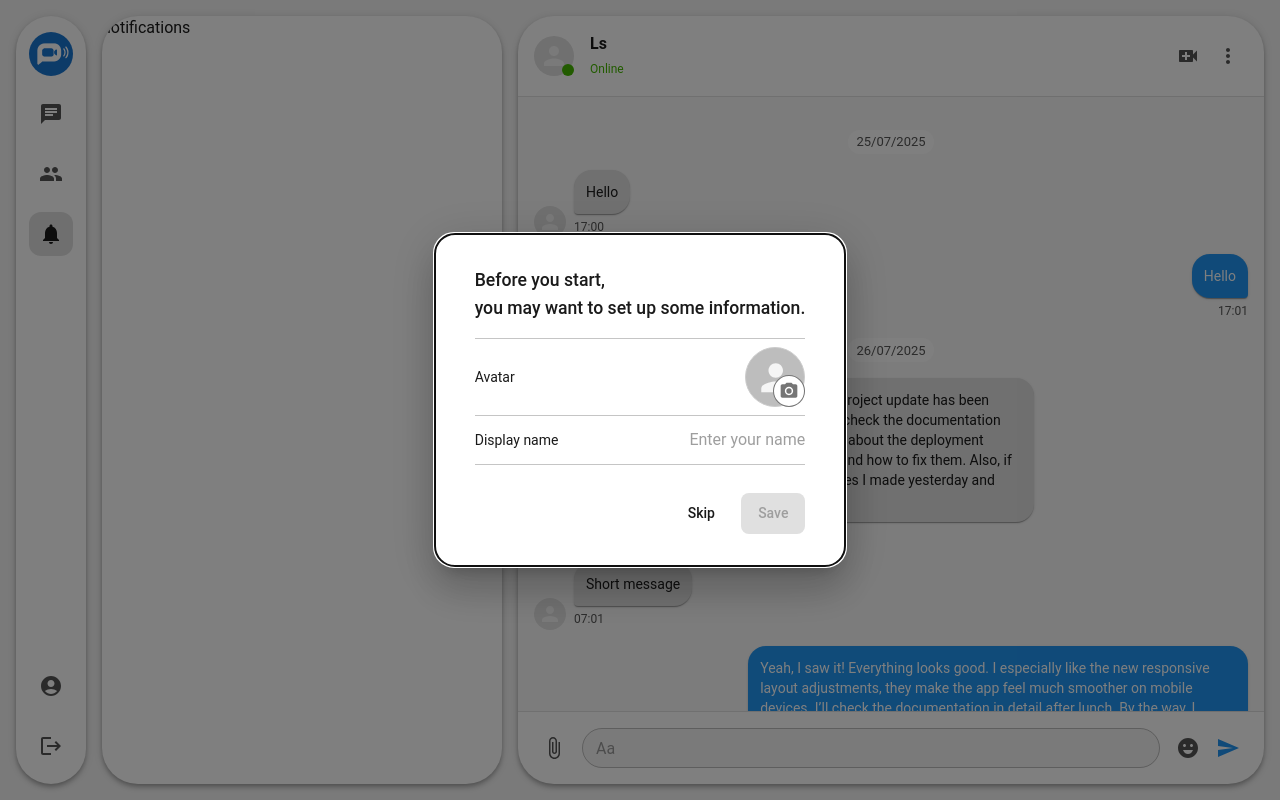
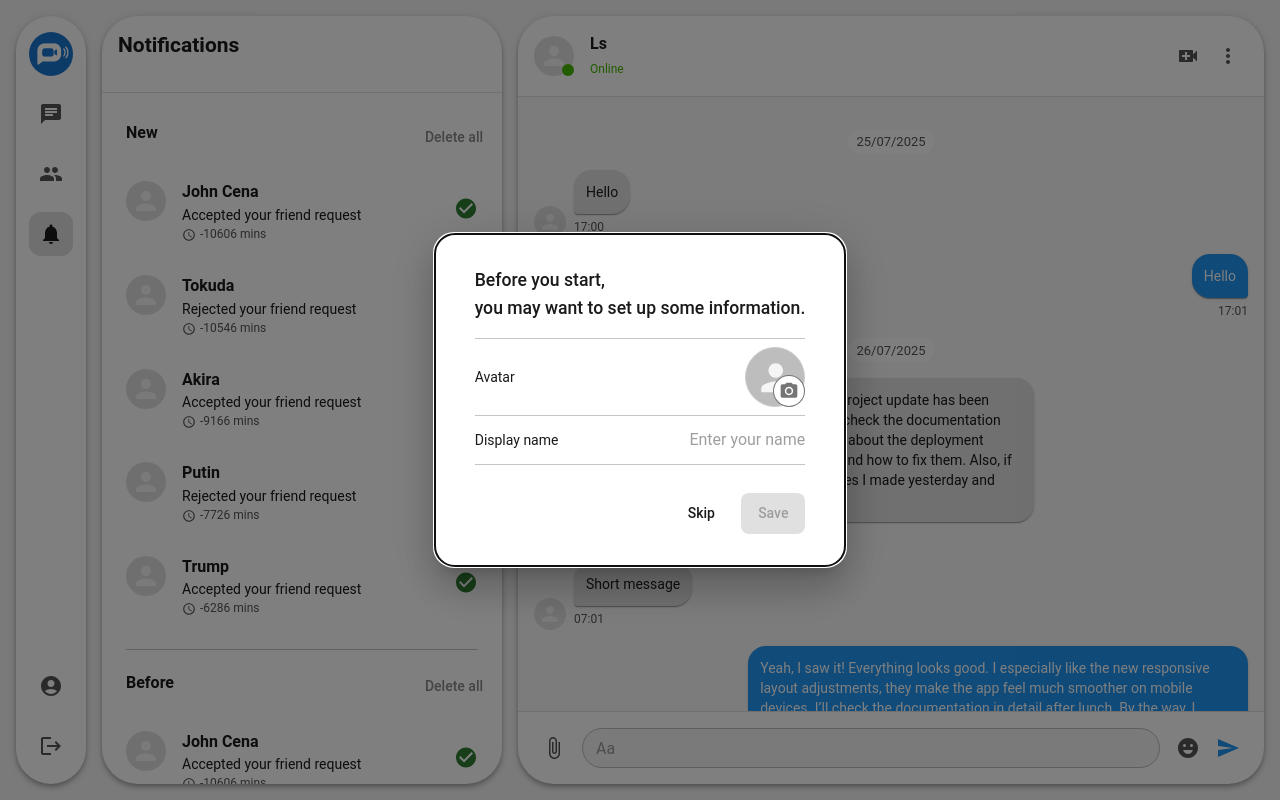
Before and after one commit to nguyenhbtrung/chat-app-frontend, a React (Vite) app: page /notifications in a window 1280 px wide. Built offline with nearby package versions, Linux system fonts and the light colour scheme; what chat-app-zod-schema would draw is missing.

Commit message:
add notifications page with mock data

```diff
--- /dev/null
+++ b/public/locales/en/notifications.json
@@ -0,0 +1,15 @@
+{
+    "title": "Notifications",
+    "subTitle": {
+        "new": "New",
+        "before": "Before"
+    },
+    "button": {
+        "deleteAll": "Delete all"
+    },
+    "content": {
+        "default": "You have a new notification",
+        "friendRequestAccepted": "Accepted your friend request",
+        "friendRequestRejected": "Rejected your friend request"
+    }
+}
--- /dev/null
+++ b/src/components/notification/NotificationList.jsx
@@ -0,0 +1,100 @@
+import {
+    Typography,
+    Avatar,
+    ListItemAvatar,
+    ListItemText,
+    ListItem,
+    IconButton,
+    Tooltip,
+    Box,
+    Button,
+} from '@mui/material';
+import {
+    AccessTime,
+    CancelRounded,
+    CheckCircle,
+    Close,
+    PersonAddAlt1,
+} from '@mui/icons-material';
+import { useTranslation } from 'react-i18next';
+import useFormatTime from '../../hooks/useFormatTime';
+
+const NotificationList = ({ notifications, title }) => {
+    const { t } = useTranslation('notifications');
+    const formatTime = useFormatTime();
+
+    return (
+        <>
+            <Box display="flex" justifyContent="space-between" alignItems="center" sx={{ my: 2, ml: 2 }}>
+                <Typography variant="h6" fontWeight="bold">
+                    {title}
+                </Typography>
+                <Button
+                    variant="text"
+                    // onClick={onDeleteAll}
+                    sx={{
+                        p: 0,
+                        mr: '8px',
+                        mt: '8px',
+                        '&:focus': { outline: 'none' },
+                        color: 'text.tertiary',
+                        '&:hover': { color: 'info.main', backgroundColor: 'transparent' },
+                    }}
+                >
+                    {t('button.deleteAll')}
+                </Button>
+            </Box>
+            {notifications.map((notification) => (
+                <ListItem
+                    key={notification.id}
+                    alignItems="flex-start"
+                    secondaryAction={
+                        <>
+                            {notification.type === 'friend_request_accepted' &&
+                                <CheckCircle color='success' />
+                            }
+                            {notification.type === 'friend_request_rejected' &&
+                                <CancelRounded color='error' />
+                            }
+                        </>
+                    }
+                >
+                    <ListItemAvatar>
+                        <Avatar src={notification.sender.avatarUrl || undefined} alt={notification.sender.displayName} sx={{ backgroundColor: '#e0e0e0' }} />
+                    </ListItemAvatar>
+                    <ListItemText
+                        primary={
+                            <Typography variant='h6' fontWeight='bold'>
+                                {notification.sender.displayName || notification.sender.userName}
+                            </Typography>
+                        }
+                        secondary={
+                            <>
+                                <Typography
+                                    component="span"
+                                    variant="body2"
+                                    color="text.primary"
+                                >
+                                    {t([`content.${notification.content}`, `content.default`])}
+                                </Typography>
+                                <Typography
+                                    component="span"
+                                    variant="caption"
+                                    color="text.secondary"
+                                    sx={{ display: 'flex', alignItems: 'center', gap: 0.5 }}
+                                >
+                                    <AccessTime sx={{ fontSize: 14 }} />
+                                    {formatTime(notification.createdAt)}
+                                </Typography>
+                            </>
+                        }
+                    />
+                </ListItem>
+
+            ))
+            }
+        </>
+    );
+};
+
+export default NotificationList;
--- a/src/i18n/index.js
+++ b/src/i18n/index.js
@@ -10,7 +10,7 @@ i18n
     .init({
         fallbackLng: 'en',
         supportedLngs: ['en', 'vi'],
-        ns: ['common', 'api', 'auth', 'errors', 'time', 'chat', 'addFriends', 'setup'],
+        ns: ['common', 'api', 'auth', 'errors', 'time', 'chat', 'addFriends', 'notifications', 'setup'],
         defaultNS: 'common',
         backend: {
             loadPath: '/locales/{{lng}}/{{ns}}.json',
--- /dev/null
+++ b/src/pages/Notifications.jsx
@@ -0,0 +1,149 @@
+import { useState, useEffect } from 'react';
+import {
+    Box,
+    Typography,
+    Avatar,
+    List,
+    ListItemAvatar,
+    ListItemText,
+    TextField,
+    InputAdornment,
+    Badge,
+    Tabs,
+    Tab,
+    ListItemButton,
+    ListItem,
+    IconButton,
+    Divider,
+} from '@mui/material';
+import {
+    Search,
+    FiberManualRecord,
+    Close,
+    PersonAddAlt1,
+} from '@mui/icons-material';
+import { useLocation, useNavigate, useOutletContext, useParams } from 'react-router-dom';
+import useFormatTime from '../hooks/useFormatTime';
+import { useTranslation } from 'react-i18next';
+import UsersTabContent from '../components/addFriends/usersTab/UsersTabContent';
+import NotificationList from '../components/notification/NotificationList';
+
+const Notifications = ({ tab = 0 }) => {
+
+    const {
+        isMobile,
+        selectedChat,
+        setSelectedChat,
+        setMobileChatListOpen,
+    } = useOutletContext();
+
+    const { t } = useTranslation('notifications');
+    const { otherUserId } = useParams();
+    const location = useLocation();
+    const navigate = useNavigate();
+
+
+
+    const [timeUpdateTick, setTimeUpdateTick] = useState(1);
+
+    useEffect(() => {
+        const interval = setInterval(() => {
+            setTimeUpdateTick((tick) => tick + 1);
+        }, 60000);
+        return () => clearInterval(interval);
+    }, []);
+
+    const formatTime = useFormatTime();
+
+    const onlineUsers = [
+        {
+            id: 5,
+            type: 'friend_request_accepted',
+            content: 'friendRequestAccepted',
+            isRead: false,
+            createdAt: '2025-08-22T20:58:54.000Z',
+            sender: {
+                id: 1,
+                userName: "johncena",
+                displayName: "John Cena",
+                avatarUrl: null,
+            },
+        },
+        {
+            id: 4,
+            type: 'friend_request_rejected',
+            content: 'friendRequestRejected',
+            isRead: false,
+            createdAt: '2025-08-22T19:58:54.000Z',
+            sender: {
+                id: 2,
+                userName: "tokuda",
+                displayName: "Tokuda",
+                avatarUrl: null,
+            },
+        },
+        {
+            id: 3,
+            type: 'friend_request_accepted',
+            content: 'friendRequestAccepted',
+            isRead: false,
+            createdAt: '2025-08-21T20:58:54.000Z',
+            sender: {
+                id: 3,
+                userName: "akira",
+                displayName: "Akira",
+                avatarUrl: null,
+            },
+        },
+        {
+            id: 2,
+            type: 'friend_request_rejected',
+            content: 'friendRequestRejected',
+            isRead: false,
+            createdAt: '2025-08-20T20:58:54.000Z',
+            sender: {
+                id: 4,
+                userName: "putin",
+                displayName: "Putin",
+                avatarUrl: null,
+            },
+        },
+        {
+            id: 1,
+            type: 'friend_request_accepted',
+            content: 'friendRequestAccepted',
+            isRead: false,
+            createdAt: '2025-08-19T20:58:54.000Z',
+            sender: {
+                id: 5,
+                userName: "trump",
+                displayName: "Trump",
+                avatarUrl: null,
+            },
+        },
+    ];
+
+    return (
+        <>
+            <Box sx={{ p: 2, borderBottom: '1px solid #e0e0e0' }}>
+                <Typography variant="h5" fontWeight="bold" sx={{ mb: 2 }}>
+                    {t('title')}
+                </Typography>
+            </Box>
+            <List sx={{ flex: 1, overflow: 'auto', p: 1 }}>
+                <NotificationList
+                    notifications={onlineUsers}
+                    title={t('subTitle.new')}
+                />
+                <Divider variant="middle" sx={{ my: 2, backgroundColor: '#e0e0e0' }} />
+                <NotificationList
+                    notifications={onlineUsers}
+                    title={t('subTitle.before')}
+                />
+            </List>
+        </>
+    );
+
+};
+
+export default Notifications;
--- a/src/routes/config.jsx
+++ b/src/routes/config.jsx
@@ -4,6 +4,7 @@ import TestSocket from '../pages/TestSocket';
 import { TestChat } from '../pages/TestChat';
 import Chats from '../pages/Chats';
 import AddFriend from '../pages/AddFriend';
+import Notifications from '../pages/Notifications';
 
 export const routeConfig = {
     main: [
@@ -17,7 +18,7 @@ export const routeConfig = {
                 { path: 'received', element: <AddFriend tab={2} /> },
             ],
         },
-        { path: 'notifications', element: <div>notifications</div> },
+        { path: 'notifications', element: <Notifications /> },
     ],
     extra: [
         { path: '/tsk', element: <TestSocket /> },
```
Also changed, not shown: public/locales/vi/notifications.json (added, +15 -0 lines).
